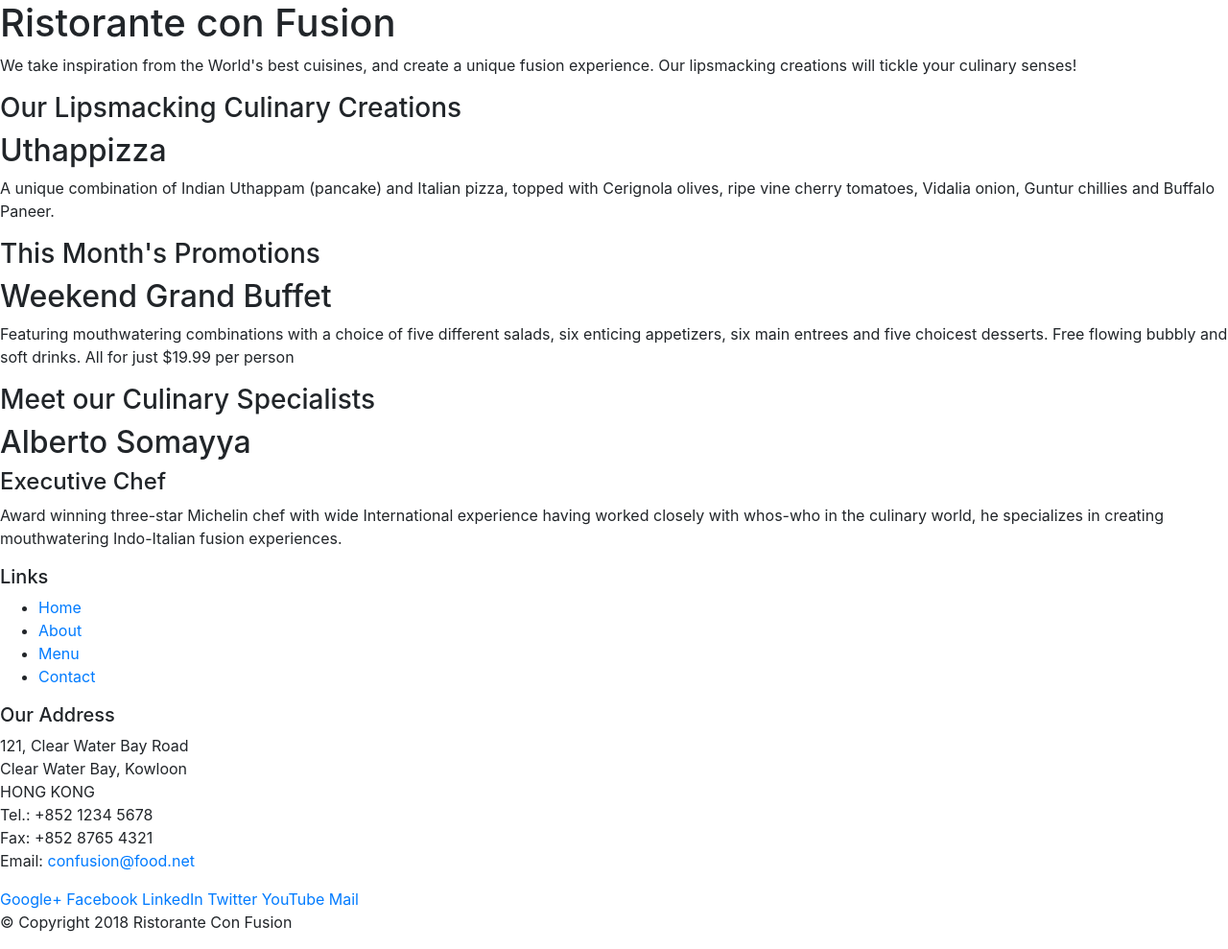
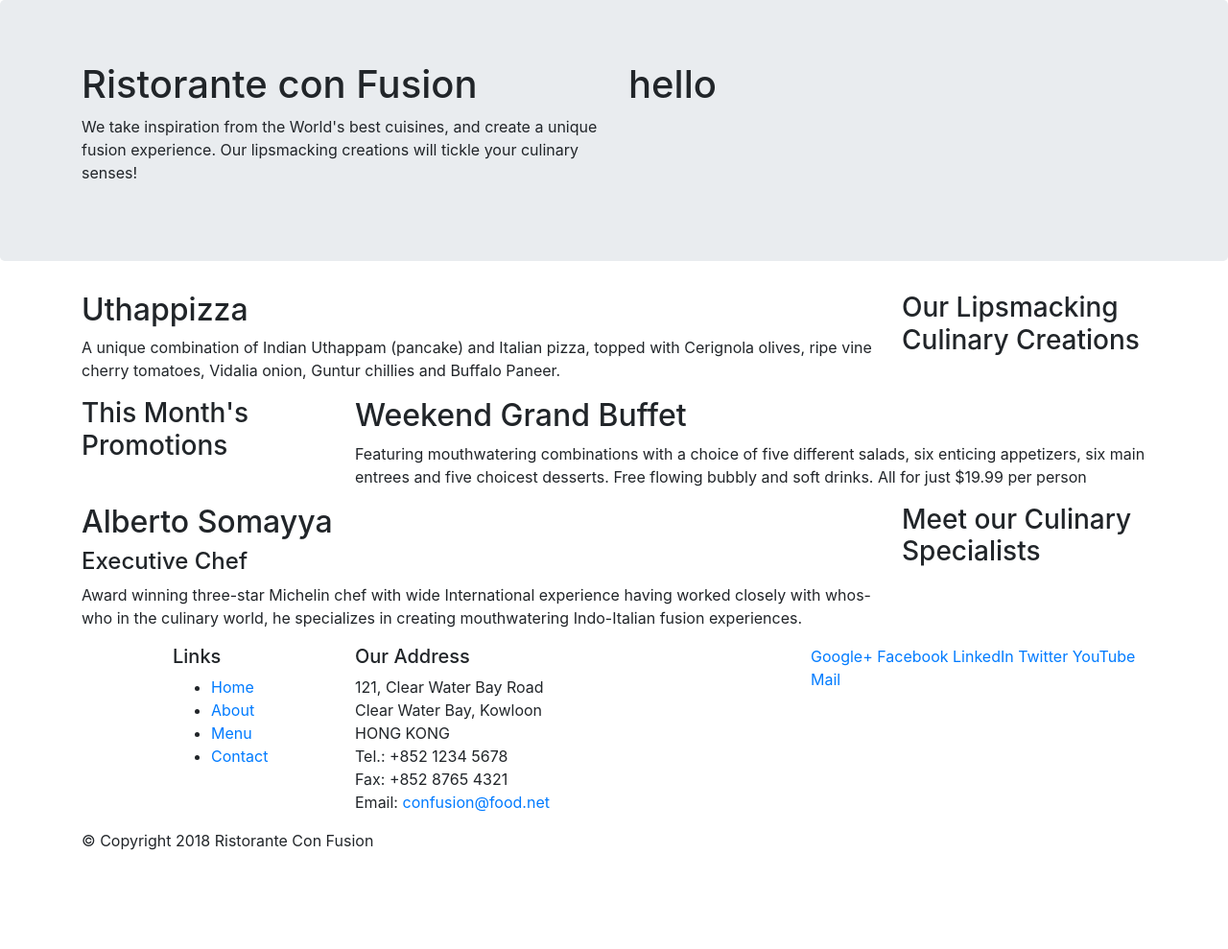
Before and after one commit to patrickylee/bootstrapcoursera, a website: page index.html in a window 1280 px wide. Shown: the whole page at 96% size. After the commit the page ends 904 px from the top, so only its background shows below. Drawn offline with nearby package versions, Linux system fonts and the light colour scheme.

Commit message:
Bootstrap Grid System Part 1

```diff
--- a/index.html
+++ b/index.html
@@ -14,46 +14,47 @@
 
 <body>
 
-    <header>
-        <div>
-            <div>
-                <div>
+    <header class="jumbotron">
+        <div class="container">
+            <div class="row">
+                <div class="col-12 col-sm-6">
                     <h1>Ristorante con Fusion</h1>
                     <p>We take inspiration from the World's best cuisines, and create a unique fusion experience. Our lipsmacking creations will tickle your culinary senses!</p>
                 </div>
-                <div>
+                <div class="col-12 col-sm">
+                    <h1>hello</h1>
                 </div>
             </div>
         </div>
     </header>
 
-    <div>
-        <div>
-            <div>
+    <div class="container">
+        <div class="row">
+            <div class="col-12 col-sm-4 order-sm-last col-md-3">
                 <h3>Our Lipsmacking Culinary Creations</h3>
             </div>
-            <div>
+            <div class="col col-sm order-sm-first col-md">
                 <h2>Uthappizza</h2>
                 <p>A unique combination of Indian Uthappam (pancake) and Italian pizza, topped with Cerignola olives, ripe vine cherry tomatoes, Vidalia onion, Guntur chillies and Buffalo Paneer.</p>
             </div>
         </div>
 
 
-        <div>
-            <div>
+        <div class="row">
+            <div class="col-12 col-sm-4 col-md-3">
                 <h3>This Month's Promotions</h3>
             </div>
-            <div>
+            <div class="col col-sm col-md">
                 <h2>Weekend Grand Buffet</h2>
                 <p>Featuring mouthwatering combinations with a choice of five different salads, six enticing appetizers, six main entrees and five choicest desserts. Free flowing bubbly and soft drinks. All for just $19.99 per person </p>
             </div>
         </div>
 
-        <div>
-            <div>
+        <div class="row">
+            <div class="col-12 col-sm-4 order-sm-last col-md-3">
                 <h3>Meet our Culinary Specialists</h3>
             </div>
-            <div>
+            <div class="col col-sm order-sm-first col-md">
                 <h2>Alberto Somayya</h2>
                 <h4>Executive Chef</h4>
                 <p>Award winning three-star Michelin chef with wide International experience having worked closely with whos-who in the culinary world, he specializes in creating mouthwatering Indo-Italian fusion experiences. </p>
@@ -62,9 +63,9 @@
     </div>
 
     <footer>
-        <div>
-            <div>
-                <div>
+        <div class="container">
+            <div class="row">
+                <div class="col-4 offset-1 col-sm-2">
                     <h5>Links</h5>
                     <ul>
                         <li><a href="#">Home</a></li>
@@ -73,7 +74,7 @@
                         <li><a href="#">Contact</a></li>
                     </ul>
                 </div>
-                <div>
+                <div class="col-7 col-sm-5">
                     <h5>Our Address</h5>
                     <address>
 		              121, Clear Water Bay Road<br>
@@ -84,7 +85,7 @@
 		              Email: <a href="mailto:confusion@food.net">confusion@food.net</a>
 		           </address>
                 </div>
-                <div>
+                <div class="col-12 col-sm-4">
                     <div>
                         <a href="http://google.com/+">Google+</a>
                         <a href="http://www.facebook.com/profile.php?id=">Facebook</a>
@@ -95,8 +96,8 @@
                     </div>
                 </div>
            </div>
-           <div>
-                <div>
+           <div class="row">
+                <div class="col-auto">
                     <p>© Copyright 2018 Ristorante Con Fusion</p>
                 </div>
            </div>
```
